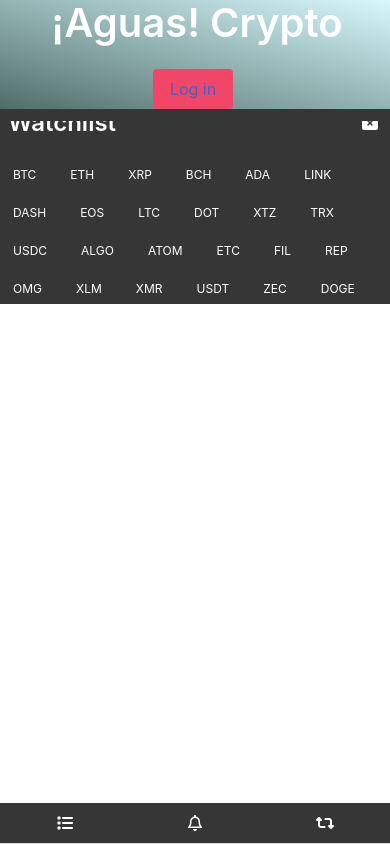
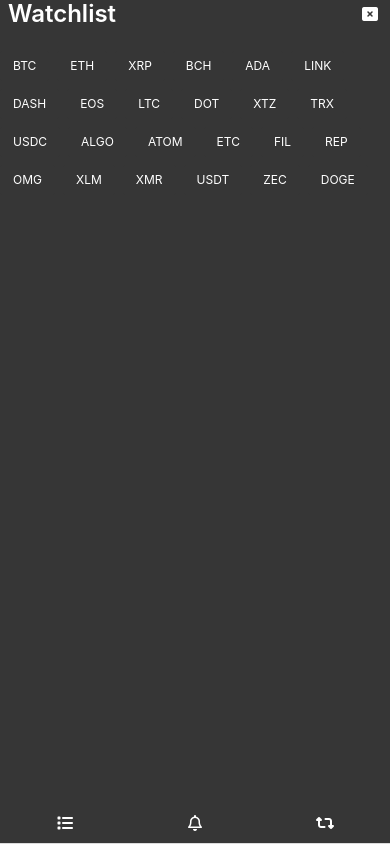
Before and after one commit to dorbro555/Aguas-Crypto, a React (Create React App) app in the folder client/: page / in a window 390 px wide. Both pictures are taken after a click on the link 65 px from the left and 823 px from the top of the page. Built offline with nearby package versions, Linux system fonts and the light colour scheme; no server answers.

Commit message:
fixed the display of alerts list and watchlist on mobile

```diff
--- a/client/src/AlertsList.jsx
+++ b/client/src/AlertsList.jsx
@@ -1,9 +1,9 @@
 import {formateTimeFrame} from './utils'
 
-const AlertsList = ({alerts, close}) => {
+const AlertsList = ({alerts, close, isMobile}) => {
 
   return(
-    <div className='alert-list columns is-multiline is-gapless'>
+    <div className={'alert-list columns is-multiline is-gapless' + (isMobile ? ' is-overlay' : '')}>
       <div className='column is-12 has-background-dark'>
         <div className='level is-mobile mx-2'>
           <div className='level-left'>
--- a/client/src/App.jsx
+++ b/client/src/App.jsx
@@ -13,6 +13,7 @@ function App() {
   //
   const [watchListVisible, setWatchListVisible] = useState(false)
   const [alertsListVisible, setAlertsListVisible] = useState(false)
+  const [isMobile, setMobile] = useState(false)
 
   return (
       <div className='App columns has-background-dark is-gapless'>
@@ -20,15 +21,16 @@ function App() {
           <NavBar/>
           <MarketView watchListVisible={watchListVisible}
                       alertsListVisible={alertsListVisible}
-                      closeWatchlist={() => {setWatchListVisible(false)}}
-                      closeAlertsList={() => {setAlertsListVisible(false)}}/>
+                      closeWatchlist={() => {setWatchListVisible(false);setMobile(false)}}
+                      closeAlertsList={() => {setAlertsListVisible(false);setMobile(false)}}
+                      hideChart={isMobile}/>
         </div>
         <div className='column is-narrow'>
           <Sidebar onClickWatchlist={() => {setWatchListVisible(!watchListVisible); setAlertsListVisible(false)}}
                     onClickAlertsList={() => {setAlertsListVisible(!alertsListVisible); setWatchListVisible(false)}}/>
         </div>
-        <TabBar onClickWatchlist={() => {setWatchListVisible(!watchListVisible)}}
-                 onClickAlertsList={() => {setAlertsListVisible(!alertsListVisible)}}
+        <TabBar onClickWatchlist={() => {setWatchListVisible(!watchListVisible); setMobile(!isMobile)}}
+                 onClickAlertsList={() => {setAlertsListVisible(!alertsListVisible); setMobile(!isMobile)}}
           />
       </div>
   );
--- a/client/src/MarketView.jsx
+++ b/client/src/MarketView.jsx
@@ -42,19 +42,21 @@ class MarketView extends Component {
     let alerts = this.state.data.alerts || []
     return(
         <div className='columns is-gapless is-clipped'>
-          <div className={this.props.watchListVisible || this.props.alertsListVisible ? 'column is-10' : 'column is-12'}>
-            <Charts activePair={this.state.activePair} windows={this.state.data.windows}/>
-          </div>
+          {!this.props.hideChart &&
+            <div className={this.props.watchListVisible || this.props.alertsListVisible ? 'column is-10' : 'column is-12'}>
+              <Charts activePair={this.state.activePair} windows={this.state.data.windows}/>
+            </div>
+          }
           {this.state.data.allowance && <CreditsNotification allowance={this.state.data.allowance} visible={this.state.showCreditsNotification} handleClick={this.toggleCreditsNotification}/>}
           {this.props.watchListVisible &&
             <div className='column is-2'>
-              <WatchList onClick={this.setActivePair} close={this.props.closeWatchlist}/>
+              <WatchList onClick={this.setActivePair} close={this.props.closeWatchlist} isMobile={this.props.hideChart}/>
             </div>
           }
           {
             this.props.alertsListVisible &&
             <div className='column is-2'>
-              <AlertsList alerts={alerts} close={this.props.closeAlertsList}/>
+              <AlertsList alerts={alerts} close={this.props.closeAlertsList} isMobile={this.props.hideChart}/>
             </div>
           }
         </div>
--- a/client/src/watchlist.jsx
+++ b/client/src/watchlist.jsx
@@ -6,7 +6,7 @@ const pairs = ['btc','eth','xrp','bch','ada', 'link','dash','eos',
               'fil','rep','omg','xlm','xmr','usdt','zec', 'doge']
 
   return(
-    <div className=''>
+    <div className={'has-background-dark' + (props.isMobile ? ' is-overlay' : '')}>
         <div className='level is-mobile mx-2'>
           <div className='level-left'>
             <div className='level-item'>
```
